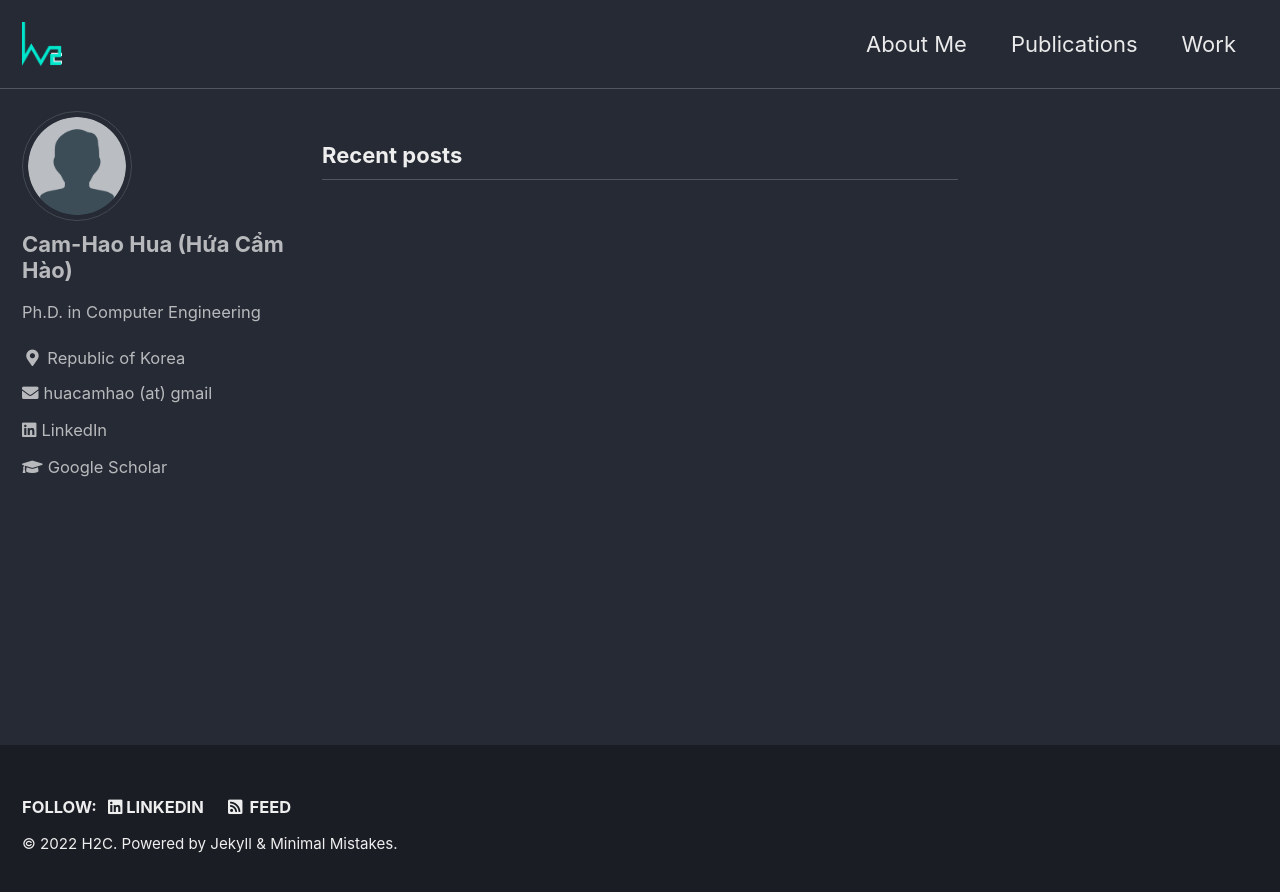
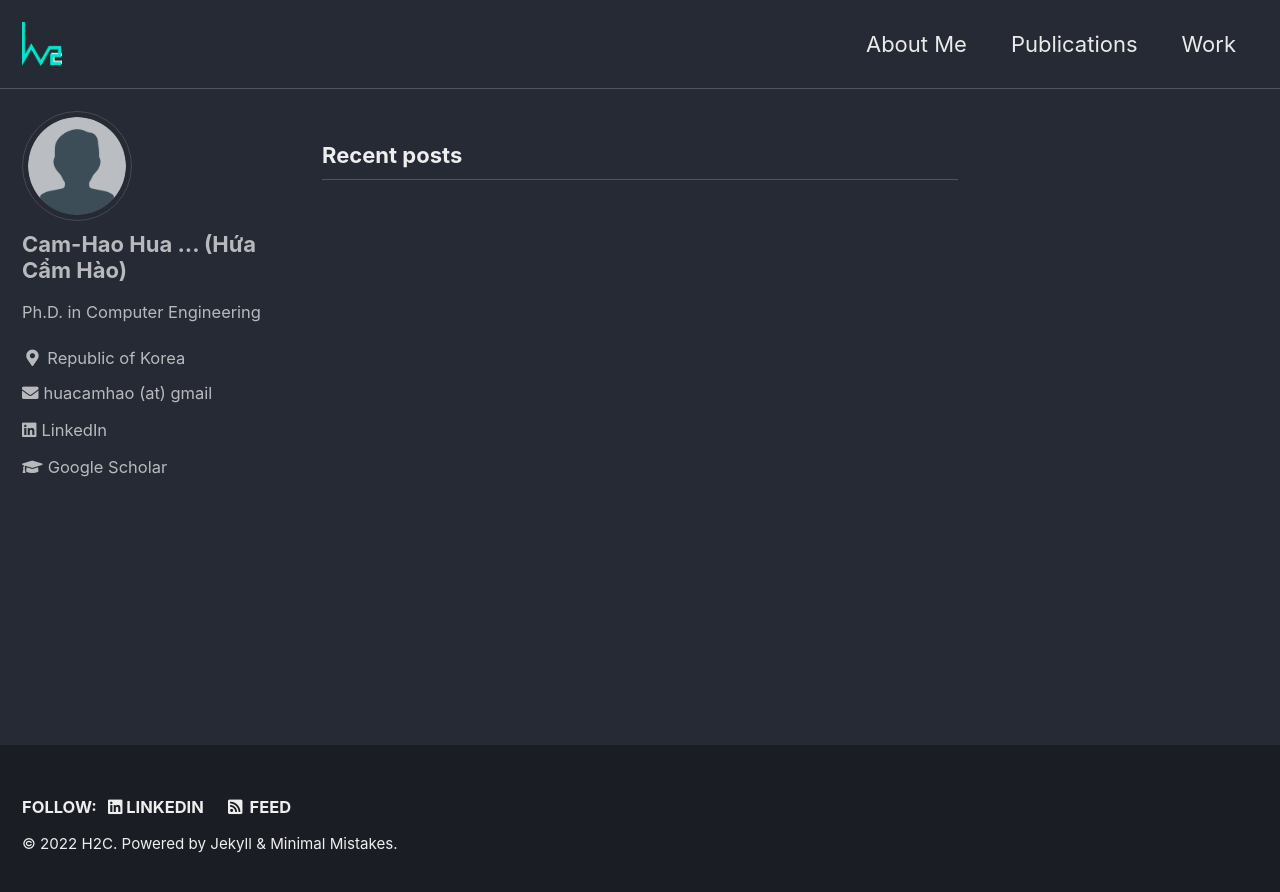
Before and after one commit to camhao168/camhao168.github.io, a Jekyll site: the page built from index.html, in a window 1280 px wide. Shown: the top 892 px of the page. Built offline with Jekyll 4.4.1, drawn with Linux system fonts in a browser that asks for light colours; cached includes are drawn as plain includes; the list of posts is cut into pages by our own code.

```diff
--- a/_config.yml
+++ b/_config.yml
@@ -106,7 +106,7 @@ analytics:
 
 # Site Author
 author:
-  name             : "Cam-Hao Hua (Hứa Cẩm Hào)"
+  name             : "Cam-Hao Hua ... (Hứa Cẩm Hào)"
   avatar           : "/assets/images/bio-photo-anonymous.png" # path of avatar image
   bio              : "Ph.D. in Computer Engineering"
   location         : "Republic of Korea"
```
